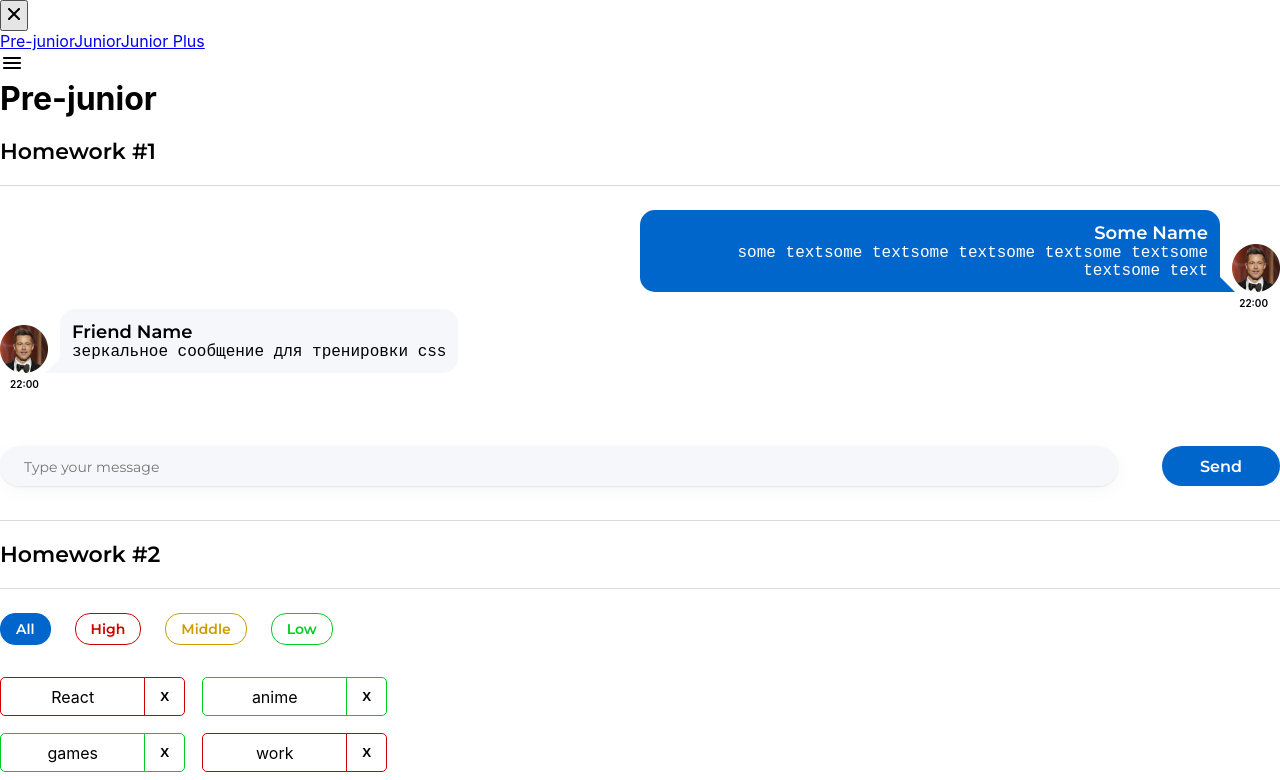
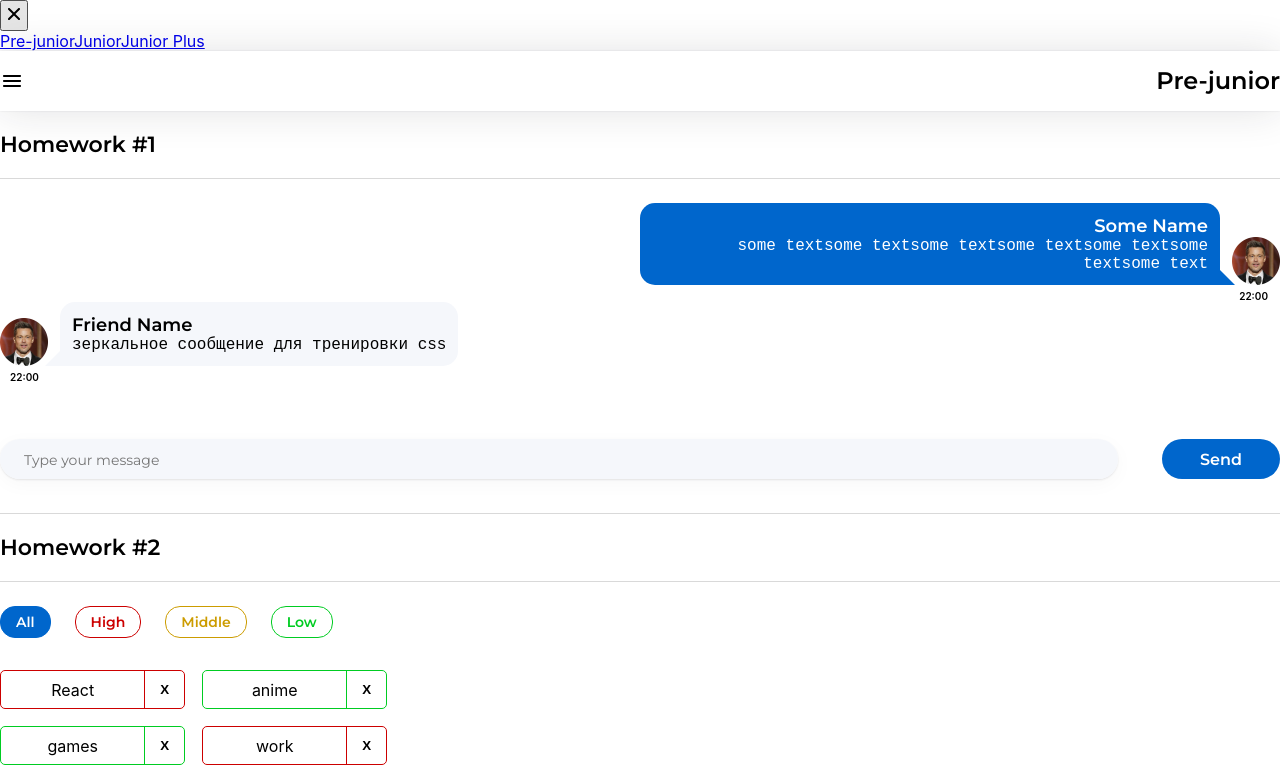
Before and after one commit to rzalyaev/homework, a React (Create React App) app: page /#/pre-junior in a window 1280 px wide. Shown: the top 780 px of the page. Built offline with nearby package versions, Linux system fonts and the light colour scheme.

Commit message:
Add Header component styles

```diff
--- a/src/s2-homeworks/hw05/header/Header.module.css
+++ b/src/s2-homeworks/hw05/header/Header.module.css
@@ -1,8 +1,29 @@
+.wrapper {
+    position: sticky;
+    top: 0;
+    z-index: 997;
+    background-color: white;
+    box-shadow: 0 0 2px 0 #1D21261A, 0 0 40px 0 #1D212621;
+}
+
 .burgerMenuIcon {
+    width: 24px;
+    height: 24px;
 }
 
 .header {
+    margin: 0 auto;
+    max-width: 1280px;
+    height: 60px;
+    display: flex;
+    justify-content: space-between;
+    align-items: center;
 }
 
 .header h1 {
+    font-family: Montserrat, sans-serif;
+    font-size: 24px;
+    font-weight: 600;
+    line-height: 30px;
+    text-align: left;
 }
```
